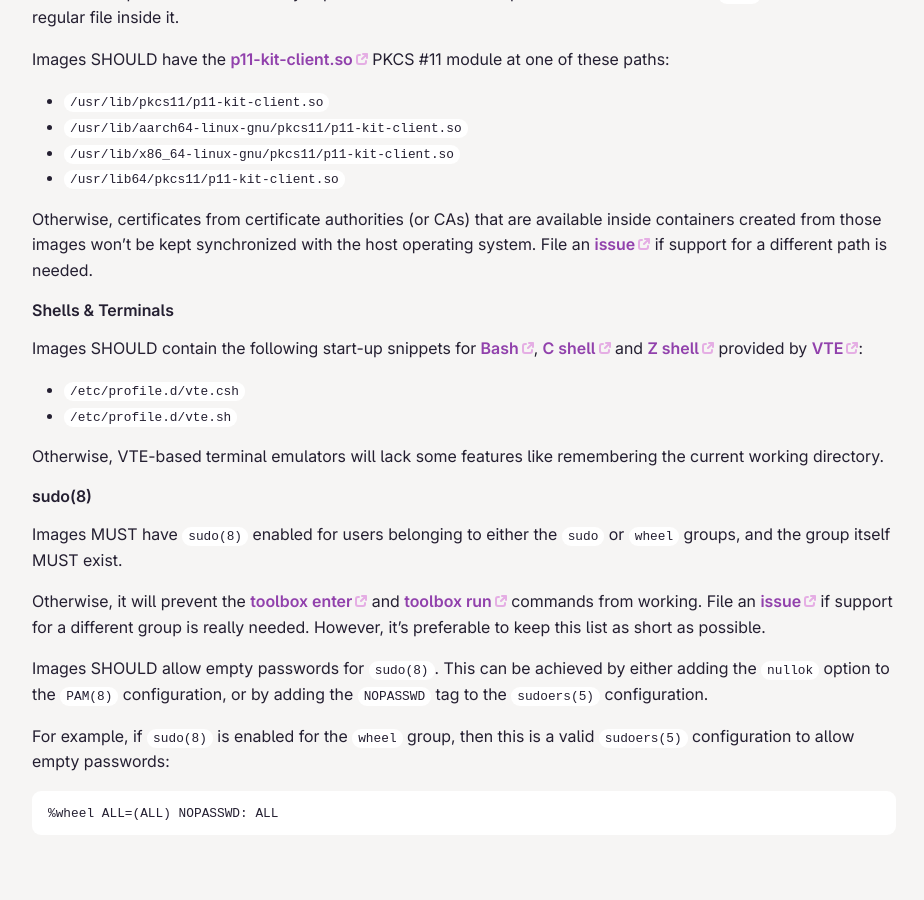
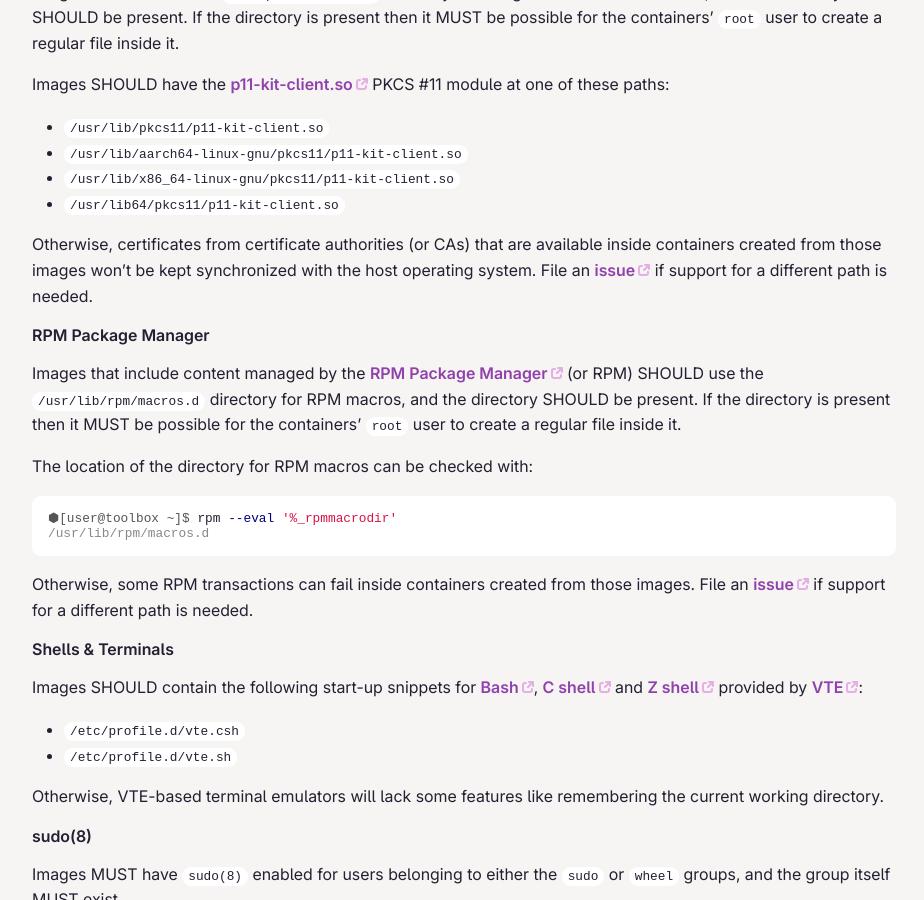
Before and after one commit to containers/containertoolbx.org, a Jekyll site: the page built from doc.md, in a window 1280 px wide and 900 px high, scrolled down 6725 px. Shown: the whole window, without its empty margins (176-1100 px from the left). Built offline with Jekyll 4.4.1, drawn with Linux system fonts in a browser that asks for light colours.

Commit message:
Add text on RPM under image requirements
See:
https://github.com/containers/toolbox/commit/7542f5fc867b57bf
https://github.com/containers/toolbox/pull/640
https://github.com/containers/toolbox/issues/643

https://github.com/containers/toolbox/issues/1606

````diff
--- a/doc.md
+++ b/doc.md
@@ -244,6 +244,18 @@
 
 Otherwise, certificates from certificate authorities (or CAs) that are available inside containers created from those images won't be kept synchronized with the host operating system. File an [issue](https://github.com/containers/toolbox/issues/new) if support for a different path is needed.
 
+#### RPM Package Manager
+
+Images that include content managed by the [RPM Package Manager](https://rpm.org/) (or RPM) SHOULD use the `/usr/lib/rpm/macros.d` directory for RPM macros, and the directory SHOULD be present. If the directory is present then it MUST be possible for the containers’ `root` user to create a regular file inside it.
+
+The location of the directory for RPM macros can be checked with:
+```console
+⬢[user@toolbox ~]$ rpm --eval '%_rpmmacrodir'
+/usr/lib/rpm/macros.d
+```
+
+Otherwise, some RPM transactions can fail inside containers created from those images. File an [issue](https://github.com/containers/toolbox/issues/new) if support for a different path is needed.
+
 #### Shells & Terminals
 
 Images SHOULD contain the following start-up snippets for [Bash](https://www.gnu.org/software/bash/), [C shell](https://en.wikipedia.org/wiki/C_shell) and [Z shell](https://www.zsh.org/) provided by [VTE](https://gitlab.gnome.org/GNOME/vte):
````
